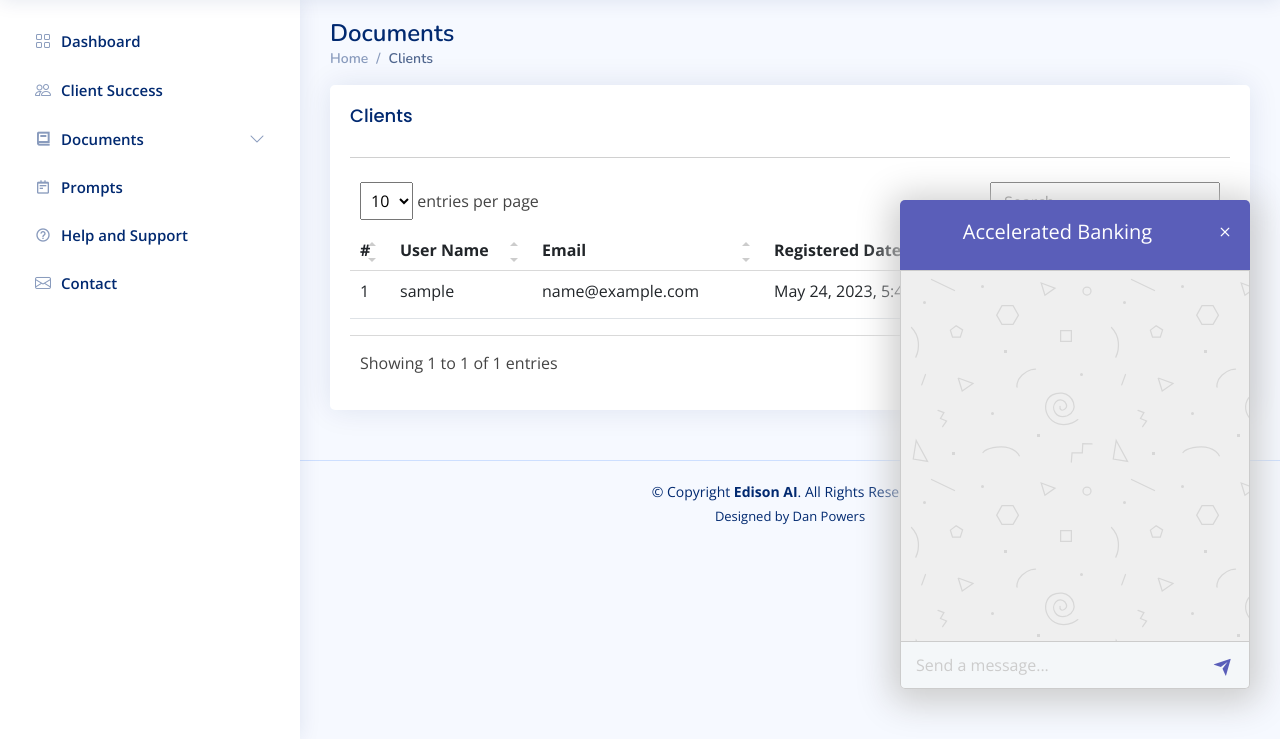
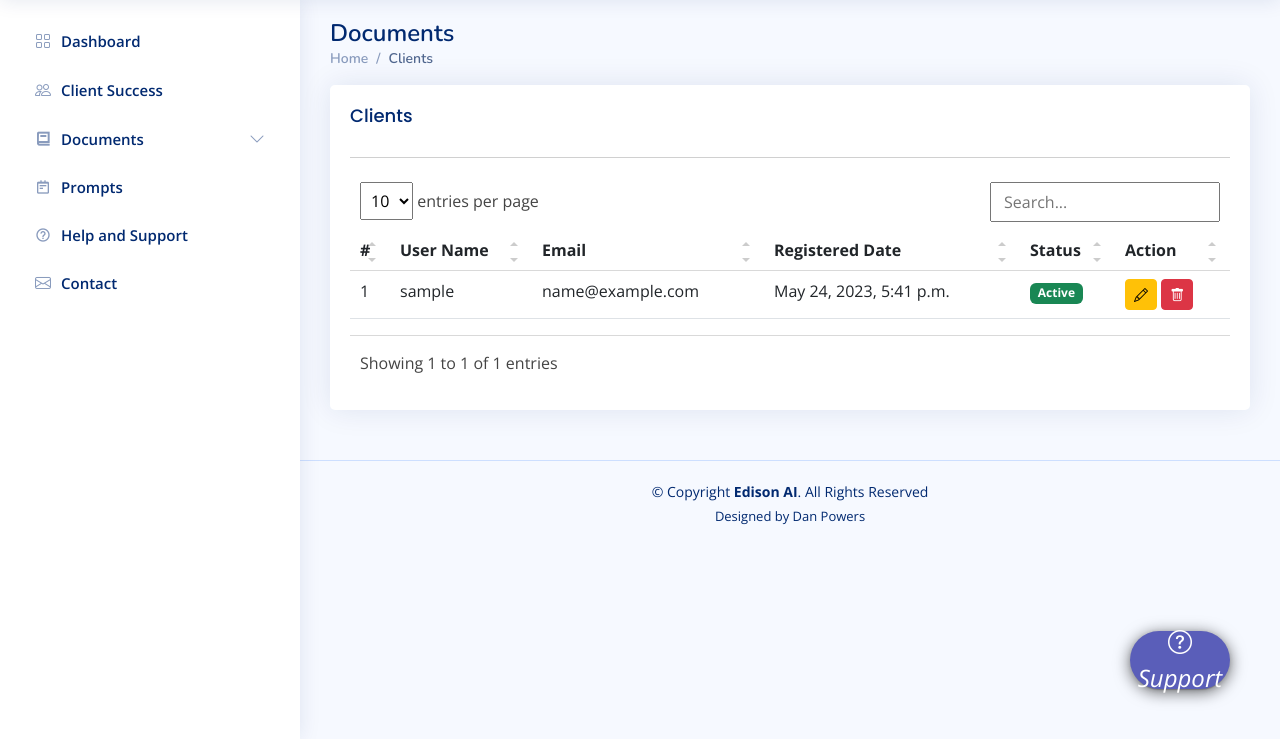
Before and after one commit to NazarKhlopeniuk/accelerated-banking, a Django app: page /clients in a window 1280 px wide. Shown: the part 61-800 px from the top of the page. Run offline with Django 4.2, Linux system fonts and the light colour scheme; the visitor is signed in with stand-in values (Sample User, id 1); data comes from the database, SQL or seed files in the repository; some libraries are stand-ins or nearby versions.

Commit message:
updated title

```diff
--- a/pdfchat/templates/base.html
+++ b/pdfchat/templates/base.html
@@ -728,10 +728,6 @@
 
 
     $(function() {
-      $("#chat-circle").toggle('scale');
-      $(".chat-box").toggle('scale');
-
-      console.log("chatpart")
       var csrftoken = jQuery("[name=csrfmiddlewaretoken]").val();
       var INDEX = 0;
       $("#chat-submit").click(function(e) {
```
